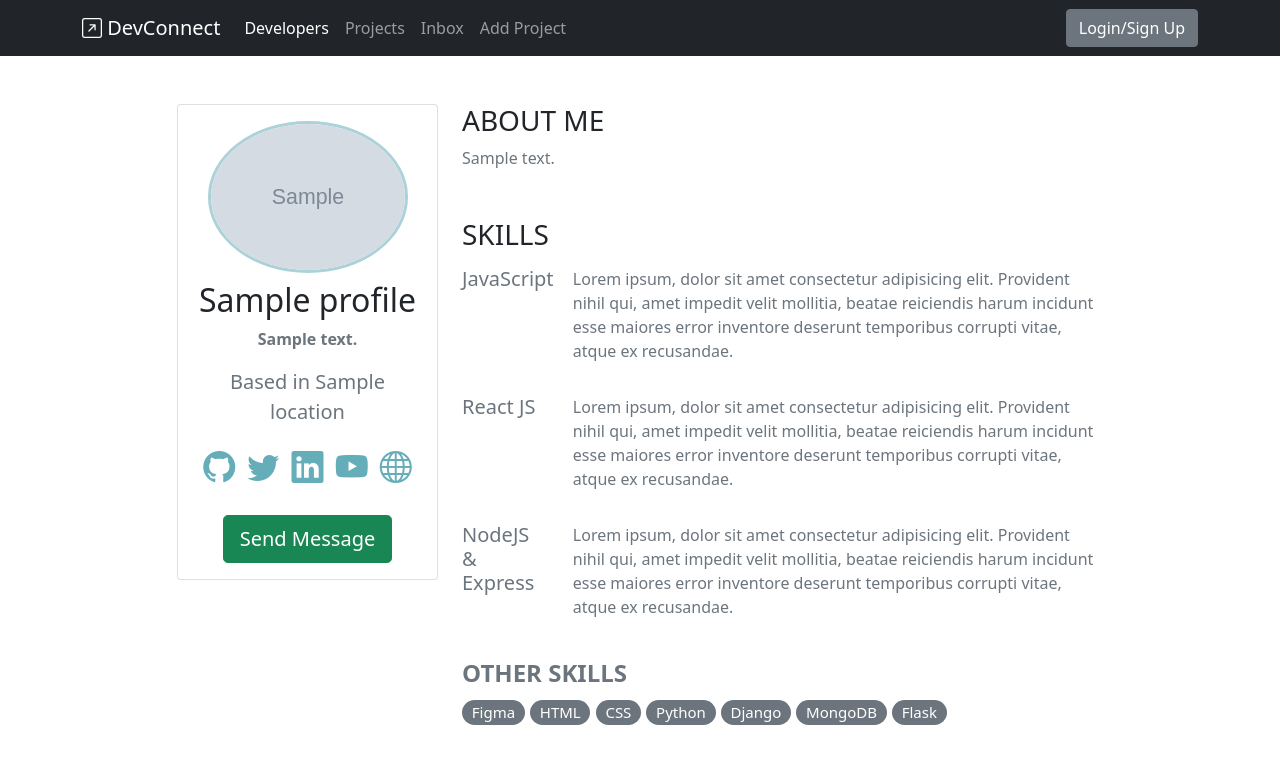
After one commit to bekaarcoder/django-devconnect, a Django app: template users/templates/users/user-profile.html in a window 1280 px wide. The commit adds this page. Shown: the top 764 px of the page. Run offline with Django 3.2, Linux system fonts and the light colour scheme; the template is opened without the code that fills it: most values are stand-ins (such as "Sample title", 1, 10 or a date in 2020); grey boxes marked "Sample" are stand-in pictures.

Commit message:
added profile lists and profile page with templates

```diff
--- a/static/styles/main.css
+++ b/static/styles/main.css
@@ -42,3 +42,33 @@ body {
 .form-tags li label input {
     margin-right: 5px;
 }
+
+.profile-image {
+    width: 100px;
+    border-radius: 50%;
+    overflow: hidden;
+    border: 3px solid #abd2d8;
+}
+
+.profile-image img {
+    width: 100%;
+}
+
+.profile-image-main {
+    width: 200px;
+    border-radius: 50%;
+    overflow: hidden;
+    border: 3px solid #abd2d8;
+}
+
+.profile-image-main img {
+    width: 100%;
+}
+
+.social-media-links a {
+    color: #65adb8;
+}
+
+.profile-info {
+    text-align: justify;
+}
--- a/users/admin.py
+++ b/users/admin.py
@@ -1,5 +1,6 @@
 from django.contrib import admin
-from .models import Profile
+from .models import Profile, Skill
 
 
 admin.site.register(Profile)
+admin.site.register(Skill)
--- /dev/null
+++ b/users/templates/users/user-profile.html
@@ -0,0 +1,78 @@
+{% extends "base.html" %}
+{% load static %}
+
+{% block content %}
+  <div class="container mt-4">
+    <div class="row justify-content-center py-4">
+        <div class="col-md-3">
+            <div class="card">
+                <div class="card-body">
+                    <div class="profile-image-main d-block mx-auto">
+                        <img src="{{profile.profile_image.url}}" alt="">
+                    </div>
+                    <h2 class="text-center my-2">{{profile.name}}</h2>
+                    <p class="text-center text-muted"><strong>{{profile.short_bio}}</strong></p>
+                    <p class="text-center text-muted lead">Based in {{profile.location}}</p>
+                    <div class="social-media-links text-center">
+                        {% if profile.social_github %}
+                            <a href="{{profile.social_github}}" class="fs-2"><i class="bi bi-github"></i></a>
+                        {% endif %}
+                        {% if profile.social_twitter %}
+                            <a href="{{profile.social_twitter}}" class="fs-2 ms-2"><i class="bi bi-twitter"></i></a>
+                        {% endif %}
+                        {% if profile.social_linkedin %}
+                            <a href="{{profile.social_linkedin}}" class="fs-2 ms-2"><i class="bi bi-linkedin"></i></a>
+                        {% endif %}
+                        {% if profile.social_youtube %}
+                            <a href="{{profile.social_youtube}}" class="fs-2 ms-2"><i class="bi bi-youtube"></i></a>
+                        {% endif %}
+                        {% if profile.social_website %}
+                            <a href="{{profile.social_website}}" class="fs-2 ms-2"><i class="bi bi-globe"></i></a>
+                        {% endif %}
+                    </div>
+                    <button class="btn btn-lg btn-success d-block mx-auto mt-4">Send Message</button>
+                </div>
+            </div>
+        </div>
+        <div class="col-md-7">
+            <h3>ABOUT ME</h3>
+            <p class="text-muted">{{profile.bio}}</p>
+            <h3 class="mt-5">SKILLS</h3>
+            <div class="row mt-3">
+                <div class="col-md-2">
+                    <h5 class="text-muted">JavaScript</h5>
+                </div>
+                <div class="col-md-10">
+                    <p class="text-muted">Lorem ipsum, dolor sit amet consectetur adipisicing elit. Provident nihil qui, amet impedit velit mollitia, beatae reiciendis harum incidunt esse maiores error inventore deserunt temporibus corrupti vitae, atque ex recusandae.</p>
+                </div>
+            </div>
+            <div class="row mt-3">
+                <div class="col-md-2">
+                    <h5 class="text-muted">React JS</h5>
+                </div>
+                <div class="col-md-10">
+                    <p class="text-muted">Lorem ipsum, dolor sit amet consectetur adipisicing elit. Provident nihil qui, amet impedit velit mollitia, beatae reiciendis harum incidunt esse maiores error inventore deserunt temporibus corrupti vitae, atque ex recusandae.</p>
+                </div>
+            </div>
+            <div class="row mt-3">
+                <div class="col-md-2">
+                    <h5 class="text-muted">NodeJS & Express</h5>
+                </div>
+                <div class="col-md-10">
+                    <p class="text-muted">Lorem ipsum, dolor sit amet consectetur adipisicing elit. Provident nihil qui, amet impedit velit mollitia, beatae reiciendis harum incidunt esse maiores error inventore deserunt temporibus corrupti vitae, atque ex recusandae.</p>
+                </div>
+            </div>
+            <h4 class="mt-4 text-muted"><strong>OTHER SKILLS</strong></h4>
+            <h5 class="mt-2">
+                <span class="tag badge rounded-pill bg-secondary my-1">Figma</span>
+                <span class="tag badge rounded-pill bg-secondary my-1">HTML</span>
+                <span class="tag badge rounded-pill bg-secondary my-1">CSS</span>
+                <span class="tag badge rounded-pill bg-secondary my-1">Python</span>
+                <span class="tag badge rounded-pill bg-secondary my-1">Django</span>
+                <span class="tag badge rounded-pill bg-secondary my-1">MongoDB</span>
+                <span class="tag badge rounded-pill bg-secondary my-1">Flask</span>
+            </h5>
+        </div>
+    </div>
+  </div>
+{% endblock content %}
--- a/users/urls.py
+++ b/users/urls.py
@@ -1,7 +1,8 @@
 from django.urls import path
-from .views import profiles
+from .views import profiles, user_profile
 
 
 urlpatterns = [
     path("", profiles, name="profiles"),
+    path("profile/<str:pk>/", user_profile, name="user-profile"),
 ]
```
Also changed, not shown: users/models.py (+16 -0 lines), users/templates/users/profiles.html (+53 -1 lines), users/views.py (+10 -1 lines), static/images/profiles/DSC_0229_2.JPG (added), users/migrations/0003_auto_20210727_2111.py (added).
